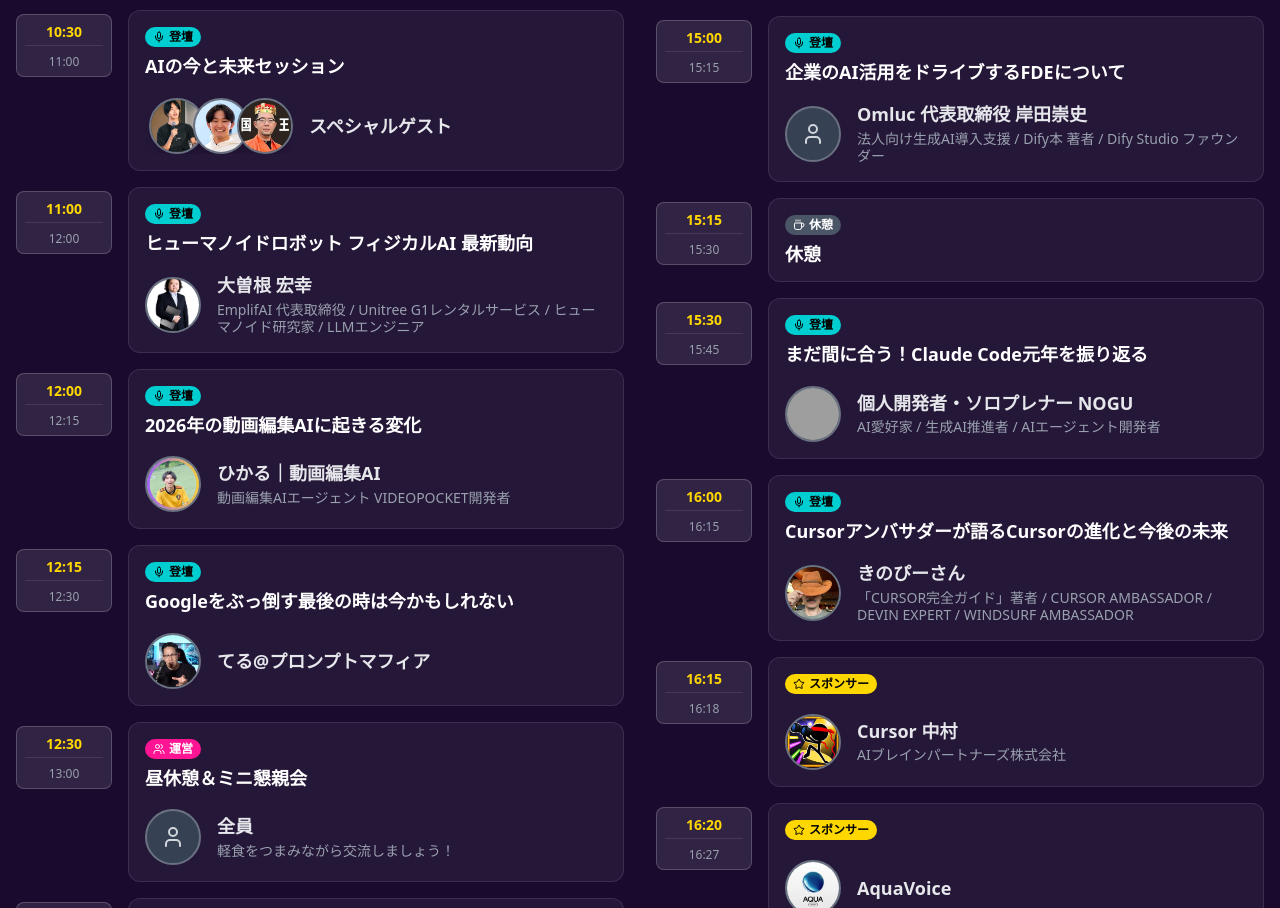
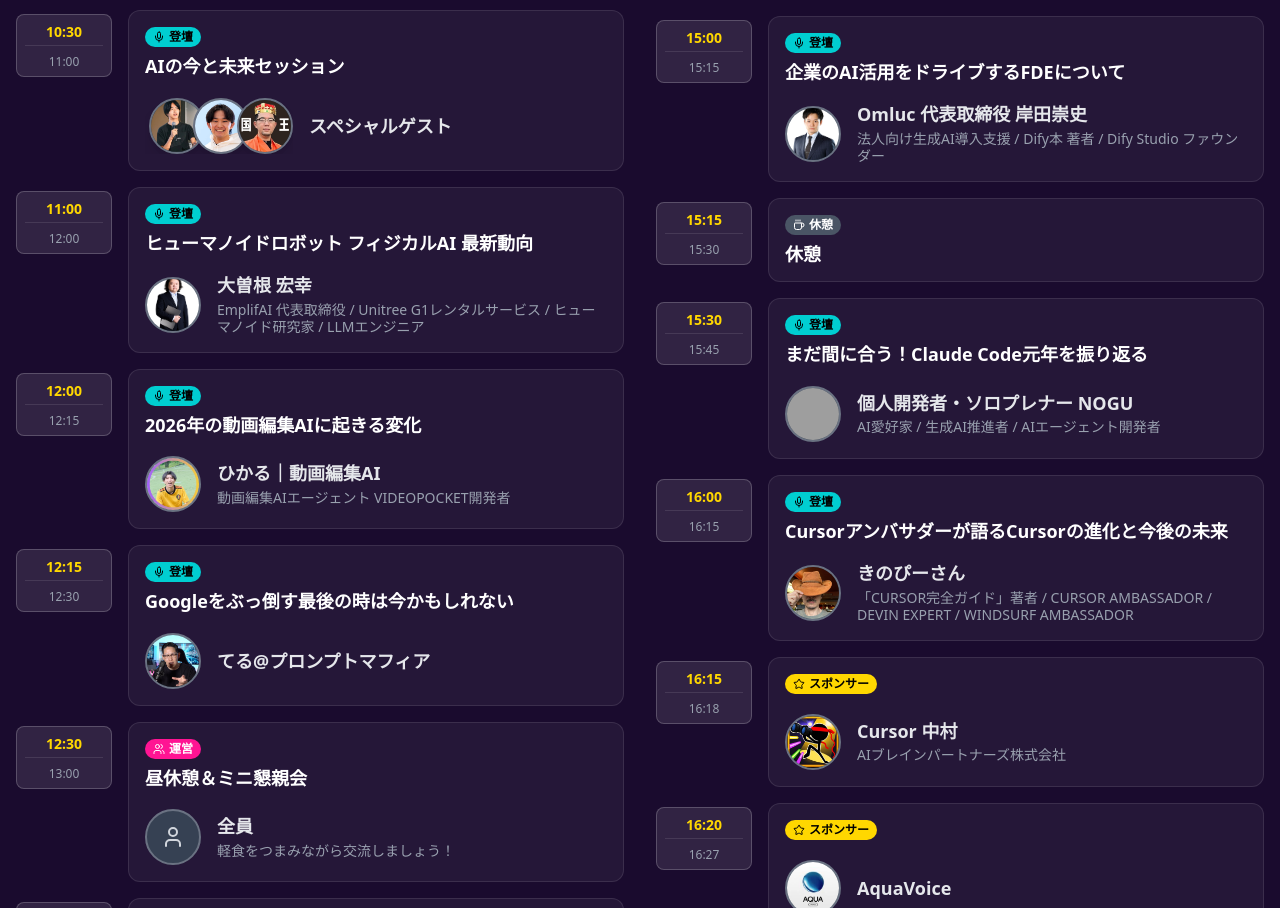
Before and after one commit to nanameru/bounenkai-lp, a Next.js app: page / in a window 1280 px wide. Shown: the part 2561-3469 px from the top of the page. Built offline with nearby package versions, Linux system fonts and the light colour scheme; grey boxes are pictures that could not be loaded; a web font is replaced by a local one.

Commit message:
feat: add speaker image for Kishida-san

```diff
--- a/app/components/TimeTable.tsx
+++ b/app/components/TimeTable.tsx
@@ -99,6 +99,7 @@ const scheduleData2: ScheduleItem[] = [
     speaker: "Omluc 代表取締役 岸田崇史",
     role: "speaker",
     description: "法人向け生成AI導入支援 / Dify本 著者 / Dify Studio ファウンダー",
+    image: "/kishida_session.png",
   },
   {
     time: "15:15 - 15:30",
```
